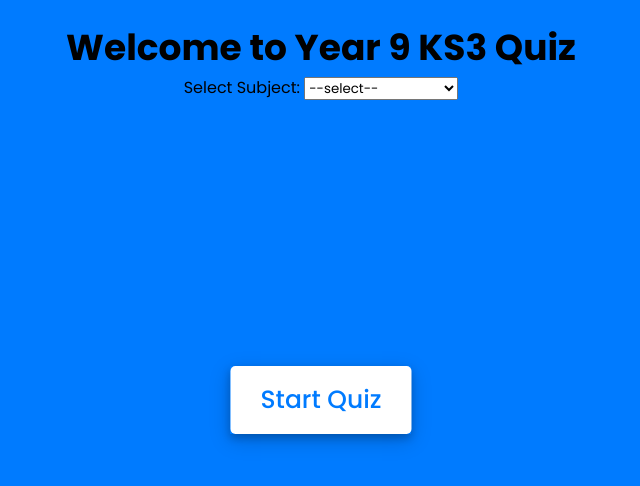
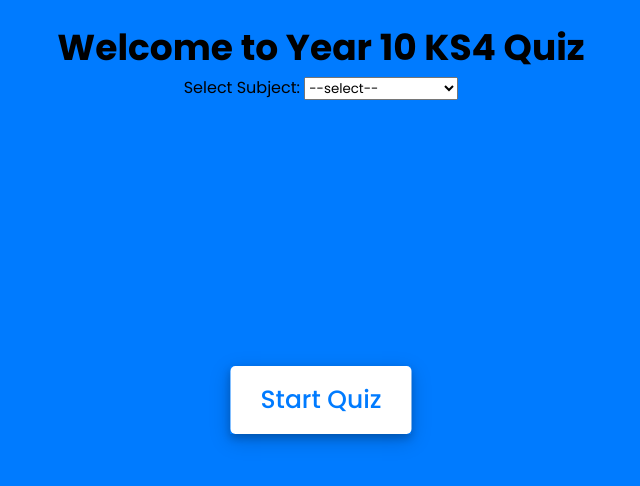
Before and after one commit to drooschuck/IQuiz-App-Vanila-JS-4, a plain HTML site: page index.html in a window 1280 px wide. Shown: the whole page, without its empty margins (319-959 px from the left). Drawn offline with Linux system fonts and the light colour scheme.

Commit message:
230925v3

```diff
--- a/js/script.js
+++ b/js/script.js
@@ -163,9 +163,9 @@ function updateWelcomeTitle(subject) {
             subjectName = "English";
             break;
         default:
-            subjectName = "KS3";
+            subjectName = "KS4";
     }
-    welcomeTitle.textContent = `Welcome to Year 9 ${subjectName} Quiz`;
+    welcomeTitle.textContent = `Welcome to Year 10 ${subjectName} Quiz`;
 }
 
 // Load quiz for selected subject and date
```
Also changed, not shown: index_updated.html (+1 -1 lines).
